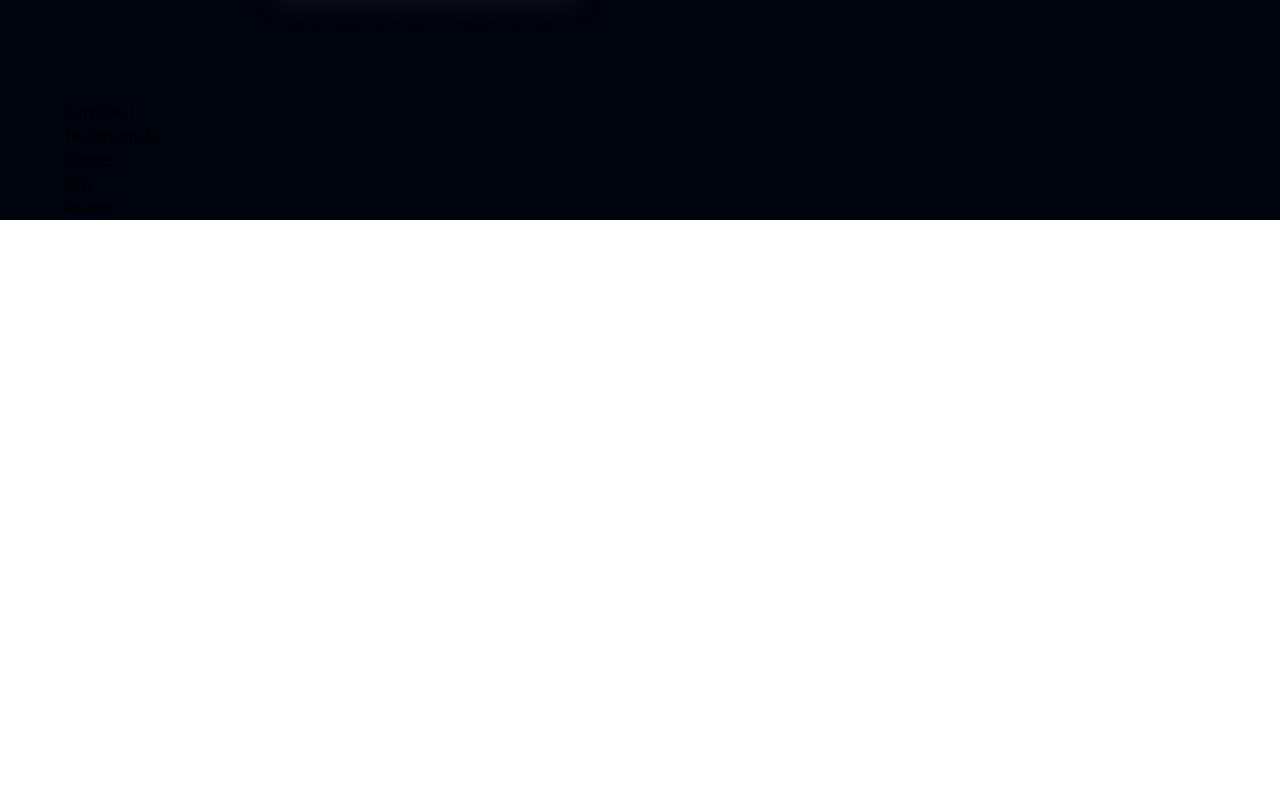
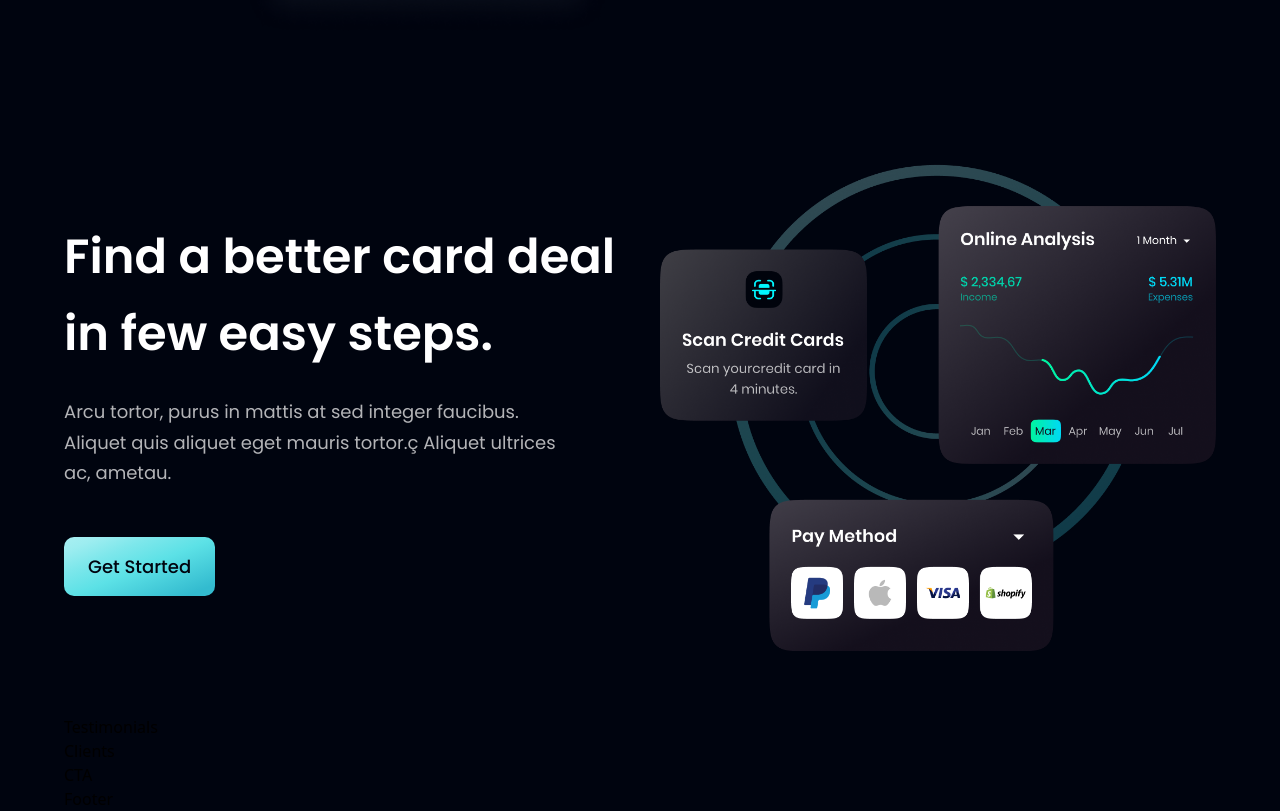
Before and after one commit to guru-projects/bank-morden-app, a React (Vite) app: page / in a window 1280 px wide. Shown: the part 1934-2745 px from the top of the page. Before the commit the page ends 2154 px from the top, so only its background shows below. Built offline with nearby package versions, Linux system fonts and the light colour scheme.

Commit message:
updated billing component

```diff
--- a/src/components/Billing.jsx
+++ b/src/components/Billing.jsx
@@ -6,7 +6,7 @@ const Billing = () => (
   <section id="billing" className={`${layout.sectionReverse} md:items-center`}>
     <div className="flex-1">
       <h2 className={`${Styles.heading2} text-white`}>
-        Easily control your <br /> billing & invoicing.
+        Easily control your <br className="hidden md:block" /> billing & invoicing.
       </h2>
       <p
         className={`${Styles.paragraph} max-w-[570px] mt-6 mr-[52px] mb-[48px]`}>
--- a/src/components/Business.jsx
+++ b/src/components/Business.jsx
@@ -20,7 +20,7 @@ const Business = () => (
     className={` ${Styles.paddingY} flex md:flex-row flex-col gap-10 md:gap-20 mt-10 md:mt-0`}>
     <div className="flex-1">
       <h2 className={`${Styles.heading2} text-white`}>
-        You do the business, <br />
+        You do the business, <br className="hidden md:block" />
         we’ll handle the money.
       </h2>
       <p
--- a/src/components/CardDeal.jsx
+++ b/src/components/CardDeal.jsx
@@ -1,9 +1,24 @@
-import React from 'react'
+import { card, apple, google } from "../assets";
+import Styles, { layout } from "../style";
+import Button from "./button";
 
-const CardDeal = () => {
-  return (
-    <div>CardDeal</div>
-  )
-}
+const CardDeal = () => (
+  <section id="cardDeal" className={`${layout.section} md:items-center`}>
+    <div className="flex-1">
+      <h2 className={`${Styles.heading2} text-white`}>
+        Find a better card deal <br className="hidden md:block" /> in few easy steps.
+      </h2>
+      <p
+        className={`${Styles.paragraph} max-w-[570px] mt-6 mr-[52px] mb-[48px]`}>
+        Arcu tortor, purus in mattis at sed integer faucibus. Aliquet quis
+        aliquet eget mauris tortor.ç Aliquet ultrices ac, ametau.
+      </p>
+      <Button />
+    </div>
+    <div className={`${layout.sectionImg} flex-1 space-y-4`}>
+      <img src={card} alt={card} className="max-h-[500px]" />
+    </div>
+  </section>
+);
 
-export default CardDeal
+export default CardDeal;
```
